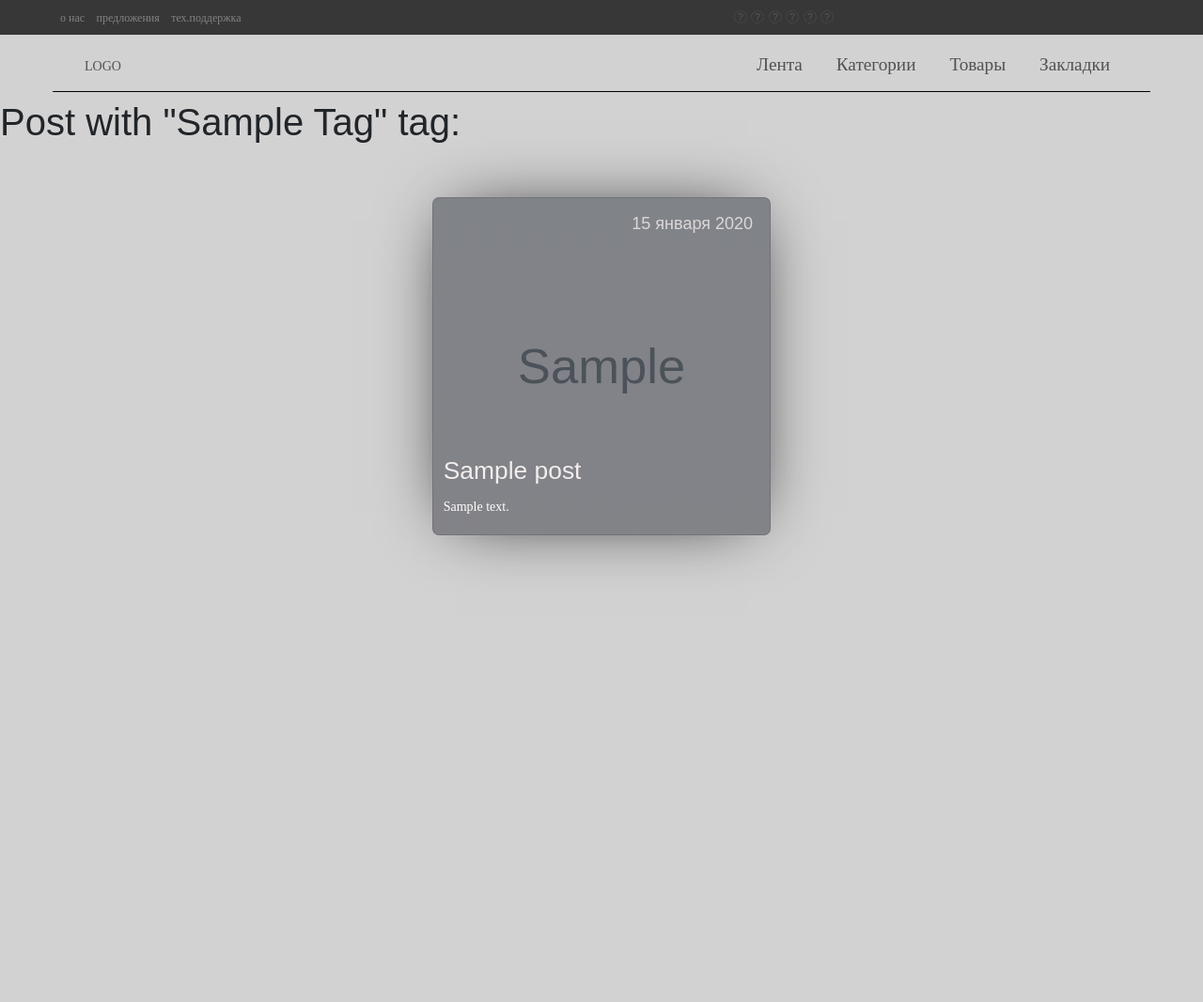
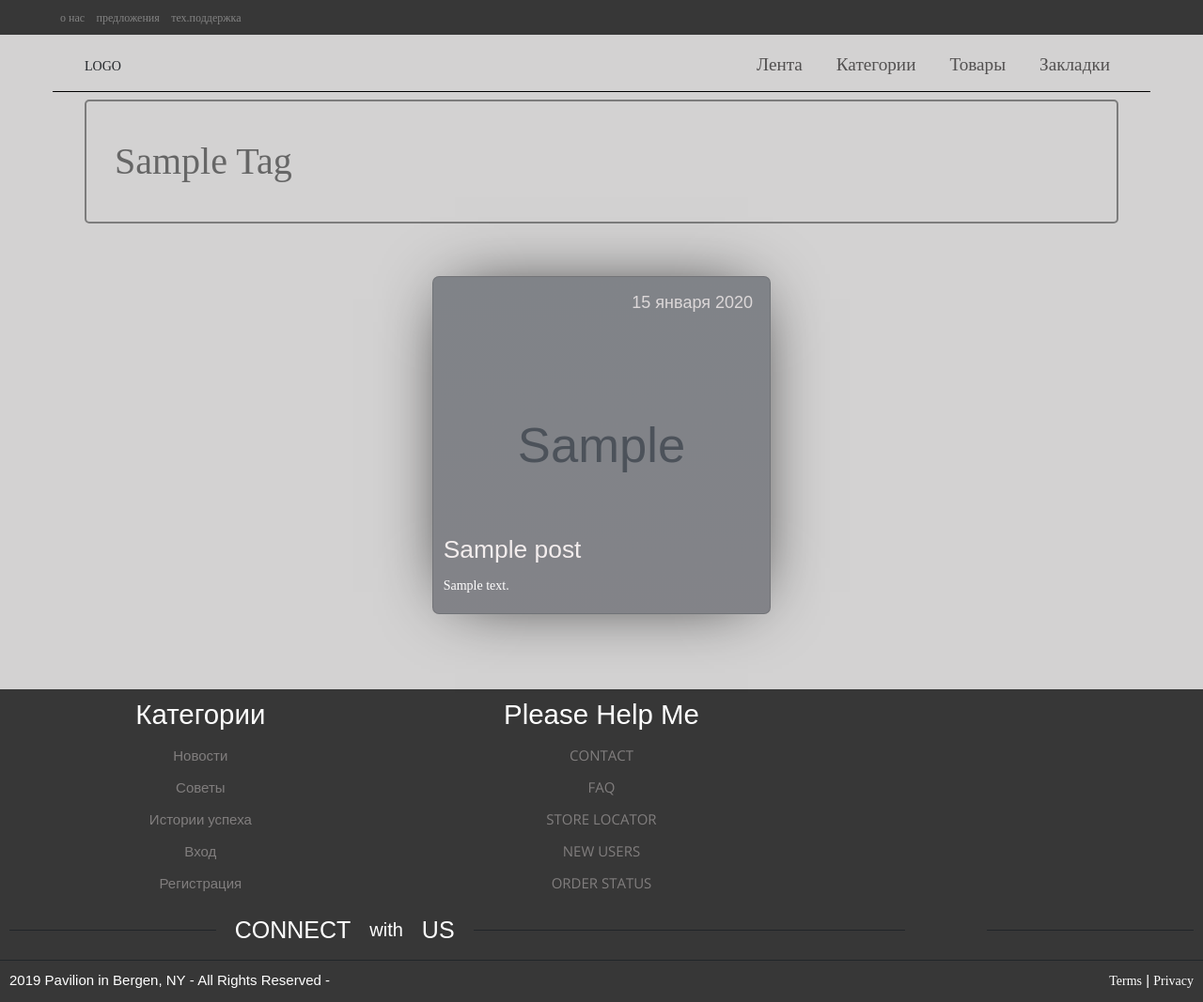
Before and after one commit to Daniil1703/EvanCarmichael, a Django app: a page that uses polls/templates/polls/base.html in a window 1280 px wide. Shown: the whole page at 94% size. Before the commit the page ends 604 px from the top, so only its background shows below. Run offline with Django 3.2, Linux system fonts and the light colour scheme; tables that the repository leaves empty hold one stand-in row (values such as "Sample post"); grey boxes marked "Sample" are stand-in pictures; some libraries are stand-ins or nearby versions.

Commit message:
tags, css for tags and posts model

```diff
--- a/polls/forms.py
+++ b/polls/forms.py
@@ -3,7 +3,8 @@ from django.core.exceptions import ValidationError
 from django.contrib.auth.forms import UserCreationForm
 from django.contrib.auth.models import User
 
-from .models import Tag,Post
+from .models import Tag, Post
+
 
 class NewUserForm(UserCreationForm):
     email = forms.EmailField(required=True)
--- a/polls/models.py
+++ b/polls/models.py
@@ -1,11 +1,19 @@
 from django.db import models
+from django.utils.text import slugify
 from ckeditor.fields import RichTextField
+from time import time
+
+def gen_slug(s):
+    new_slug = slugify(s, allow_unicode=True)
+    return new_slug + '-' + str(int(time()))
+
+
 
 class Post(models.Model):
 
     date_pub = models.DateTimeField(auto_now_add=True)
     title = models.CharField(max_length=200, db_index=True)
-    slug = models.SlugField(max_length=150, unique=True)
+    slug = models.SlugField(max_length=150, blank=True, unique=True)
     body = RichTextField(blank=True, db_index=True)
     article_image = models.FileField(blank = True,null = True)
     tags = models.ManyToManyField('Tag', blank=True, related_name='posts')
@@ -13,13 +21,23 @@ class Post(models.Model):
     class Meta:
         ordering = ('-date_pub',)
 
+    def save(self, *args, **kwargs):
+        if not self.id:
+            self.slug = gen_slug(self.title)
+        super().save(*args, **kwargs)
+
     def __str__(self):
         return self.title
 
 class Tag(models.Model):
     title = models.CharField(max_length=50)
-    slug = models.SlugField(max_length=50, unique=True)
+    slug = models.SlugField(max_length=50, blank=True, unique=True)
+    tag_image = models.FileField(blank = True,null = True)
 
+    def save(self, *args, **kwargs):
+        if not self.id:
+            self.slug = gen_slug(self.title)
+        super().save(*args, **kwargs)
 
     def __str__(self):
         return '{}'.format(self.title)
--- /dev/null
+++ b/polls/static/css/tag_detail.css
@@ -0,0 +1,47 @@
+
+@media screen and (min-width: 1110px){
+    .posts_display {
+        width: 1110px;
+        margin: auto;
+        padding-bottom: 50px;
+    }
+
+    .zagolovok {
+        border: 2px solid rgb(124, 124, 124);
+        padding: 30px;
+        border-radius: 5px;
+    }
+
+    .zagolovok_style {
+        font-size: 40px;
+    }
+}
+@media screen and (max-width: 1110px){
+    .posts_display {
+        max-width: 750px;
+        margin: auto;
+        padding-bottom: 50px;
+    }
+    .zagolovok {
+        border: 2px solid rgb(124, 124, 124);
+        padding: 30px;
+        max-width: 100%;
+        border-radius: 5px;
+    }
+    .zagolovok_style {
+        font-size: 25px;
+    }
+}
+
+@media screen and (max-width: 760px){
+    .zagolovok {
+        border: 2px solid rgb(124, 124, 124);
+        padding: 30px;
+        border-radius: 5px;
+        margin-right: 15px;
+        margin-left: 15px;
+    }
+    .zagolovok_style {
+        font-size: 20px;
+    }
+}
--- a/polls/static/css/tags_list.css
+++ b/polls/static/css/tags_list.css
@@ -1,37 +1,141 @@
-@media screen and (max-width: 517px){
-    .main_in_select {
-        margin-top: 10%;
-        width: auto;
-        border: none;
-        padding-left: 1%;
-    }
+
+@media screen and (min-width: 1110px){
+  .cards-list {
+    width: 1110px;
+  }
 }
 
-@media screen and (min-width: 517px){
-    .main_in_select {
-        margin-right: auto;
-        margin-left: auto;
-        margin-top: 5%;
-        width: 500px;
-    }
+@media screen and (max-width: 1110px){
+  .cards-list {
+    max-width: 999px;
+  }
 }
-#cat-cont .select_a {
-    display: inline-block;
-    margin-top: 16px;
-    margin-right: 1px;
+
+@media screen and (max-width: 900px){
+  .cards-list {
+    max-width: 796px;
+  }
+}
+
+
+@media screen and (max-width: 640px){
+  .cards-list {
+    max-width: 500px;
+  }
+}
+
+@media screen and (max-width: 410px){
+  .cards-list {
+    width: 100px;
+  }
+}
+
+
+
+.cards-list {
+  z-index: 0;
+  display: flex;
+  margin-right: auto;
+  margin-left: auto;
+  justify-content: space-around;
+  flex-wrap: wrap;
+}
+
+.card-tag {
+  margin: 20px auto;
+  width: 200px;
+  height: 200px;
+  border-radius: 40px;
+box-shadow: 5px 5px 30px 7px rgba(0,0,0,0.25), -5px -5px 30px 7px rgba(0,0,0,0.22);
+  cursor: pointer;
+  transition: 0.4s;
+}
+
+.card-tag .card_image {
+  width: inherit;
+  height: inherit;
+  border-radius: 40px;
+}
+
+.card-tag .card_image img {
+  width: inherit;
+  height: inherit;
+  border-radius: 40px;
+  object-fit: cover;
+}
+
+.card-tag .card_title {
+  text-align: center;
+  border-radius: 0px 0px 40px 40px;
+  font-family: sans-serif;
+  font-weight: bold;
+  font-size: 30px;
+  margin-top: -100px;
+  color: white !important;
+  height: 40px;
+}
+
+
+.card-tag:hover {
+  transform: scale(0.9, 0.9);
+  box-shadow: 5px 5px 30px 15px rgba(0,0,0,0.25),
+    -5px -5px 30px 15px rgba(0,0,0,0.22);
+}
+
+.title-white {
+  color: white;
+  text-shadow: 0 0 3px black, 0 0 5px rgb(0, 0, 0);
+  font-size: 16px;
+}
+
+.title-black {
+  color: black;
+}
+
+@media all and (max-width: 500px) {
+  .card-list {
+    /* On small screens, we are no longer using row direction but column */
+    flex-direction: column;
+  }
+}
+
+@media screen and (min-width: 1110px){
+
+  .zagolovok {
+      width: 1100px;
+      margin-left: auto;
+      margin-right: auto;
+      border: 2px solid rgb(124, 124, 124);
+      padding: 30px;
+      border-radius: 5px;
   }
 
-  #cat-cont .select_a a {
-    display: block;
-    font-size: 14px;
-    line-height: 20px;
-    padding: 8px 14px;
-    background-color: #908e8e;
-    color: #1d1b1b;
-    white-space: nowrap;
-    border-radius: 18px;
+  .zagolovok_style {
+      font-size: 40px;
   }
+}
+@media screen and (max-width: 1110px){
+  .zagolovok {
+    border: 2px solid rgb(124, 124, 124);
+    padding: 30px;
+    border-radius: 5px;
+    margin-right: 15px;
+    margin-left: 15px;
+  }
+  .zagolovok_style {
+      font-size: 25px;
+  }
+}
 
-  #cat-cont .select_a a:hover {
-    background-color: #ed9a22;
+@media screen and (max-width: 760px){
+  .zagolovok {
+      border: 2px solid rgb(124, 124, 124);
+      padding: 30px;
+      border-radius: 5px;
+      margin-right: 15px;
+      margin-left: 15px;
   }
+  .zagolovok_style {
+      font-size: 20px;
+  }
+}
--- a/polls/templates/polls/base.html
+++ b/polls/templates/polls/base.html
@@ -17,6 +17,7 @@
     <link rel="stylesheet" href="{% static 'css/navbar.css' %}">
     <link rel="stylesheet" type="text/css" href="{% static 'css/login/main.css' %}">
     <link rel="stylesheet" type="text/css" href="{% static 'css/tags_list.css' %}">
+	<link rel="stylesheet" type="text/css" href="{% static 'css/footer.css' %}">
 
 
     <script src="https://ajax.googleapis.com/ajax/libs/jquery/3.3.1/jquery.min.js"></script>
--- a/polls/templates/polls/includes/footer.html
+++ b/polls/templates/polls/includes/footer.html
@@ -7,9 +7,9 @@
       <li><a href='/promos.html' class="generic-anchor footer-list-anchor" itemprop="significantLink">Советы</a></li>
       <li><a href='/retailers/new-retailers.html' class="generic-anchor footer-list-anchor" itemprop="significantLink">Истории успеха</a></li>
 
-      <li><a href='/job-openings.html' itemprop="significantLink" class="generic-anchor footer-list-anchor">......</a></li>
+      <li><a href='/job-openings.html' itemprop="significantLink" class="generic-anchor footer-list-anchor">Вход</a></li>
 
-      <li><a href='/shop/about-show-schedule' class="generic-anchor footer-list-anchor" itemprop="significantLink">.......</a></li>
+      <li><a href='/shop/about-show-schedule' class="generic-anchor footer-list-anchor" itemprop="significantLink">Регистрация</a></li>
     </ul>
     <!-- <ul class="footer-list-top">
       <li>
--- a/polls/templates/polls/index.html
+++ b/polls/templates/polls/index.html
@@ -16,7 +16,6 @@
 
 
 	<link rel="stylesheet" type="text/css" href="{% static 'css/style.css' %}">
-	<link rel="stylesheet" type="text/css" href="{% static 'css/footer.css' %}">
 	<link rel="stylesheet" href="{%static 'css/search.css' %}">
 	<link rel="stylesheet" type="text/css" href="{% static 'css/slider.css' %}">
 	<link rel="stylesheet" href="{% static 'css/post_model.css' %}">
--- a/polls/templates/polls/post_detail.html
+++ b/polls/templates/polls/post_detail.html
@@ -5,6 +5,7 @@
 {% endblock %}
 
 {% block content %}
+    <div class="post_structure">
         <h1 class="nt-5">
             {{ post.title }}
         </h1>
@@ -14,4 +15,5 @@
                 {{ post.body }}
             {% endautoescape %}
         </p>
+    </div>
 {% endblock %}
--- a/polls/templates/polls/tag_detail.html
+++ b/polls/templates/polls/tag_detail.html
@@ -1,20 +1,10 @@
 {% extends 'polls/base.html' %}
 {% load static %}
 {% block links %}
-<link href="https://fonts.googleapis.com/css?family=Oswald:600&display=swap" rel="stylesheet">
-<link rel="stylesheet" href="https://maxcdn.bootstrapcdn.com/bootstrap/4.0.0/css/bootstrap.min.css">
-
-<script src="https://ajax.googleapis.com/ajax/libs/jquery/3.3.1/jquery.min.js"></script>
-<script src="https://cdnjs.cloudflare.com/ajax/libs/popper.js/1.12.9/umd/popper.min.js"></script>
-<script src="https://maxcdn.bootstrapcdn.com/bootstrap/4.0.0/js/bootstrap.min.js"></script>
-<script src="https://use.fontawesome.com/releases/v5.0.8/js/all.js"></script>
 
 
-<link rel="stylesheet" type="text/css" href="{% static 'css/style.css' %}">
-<link rel="stylesheet" type="text/css" href="{% static 'css/slider.css' %}">
 <link rel="stylesheet" href="{% static 'css/post_model.css' %}">
-
-<link rel="stylesheet" type="text/css" href="{% static 'css/login/main.css' %}">
+<link rel="stylesheet" type="text/css" href="{% static 'css/tag_detail.css' %}">
 {% endblock%}
 
 {% block title_block %}
@@ -22,15 +12,18 @@
 {% endblock %}
 
 {% block content %}
-<div class="bacground-wallpapers">
-    <h1 class="mb-5">
-        Post with "{{ tag.title|title }}" tag:
-    </h1>
-<div class="do_it">
-    {% for post in tag.posts.all %}
-        {% include "polls/includes/posts.html" %}
-    {% endfor %}
+<div class="posts_display">
+        <div class="zagolovok">
+            <p class="zagolovok_style">
+                {{ tag.title|title }}
+            </p>
+        </div>
+    <div class="do_it">
+        {% for post in tag.posts.all %}
+            {% include "polls/includes/posts.html" %}
+        {% endfor %}
+    </div>
 </div>
-</div>
+    {% include "polls/includes/footer.html" %}
 
 {% endblock %}
```
Also changed, not shown: polls/templates/polls/tags_list.html (+15 -10 lines), polls/admin.py (line endings or trailing spaces), polls/migrations/0005_auto_20191122_1011.py (added), polls/migrations/0006_auto_20191122_1018.py (added), polls/migrations/0007_auto_20191122_1045.py (added), polls/static/css/post_detail.css (added). Lines whose indentation alone changed are shown as unchanged.
